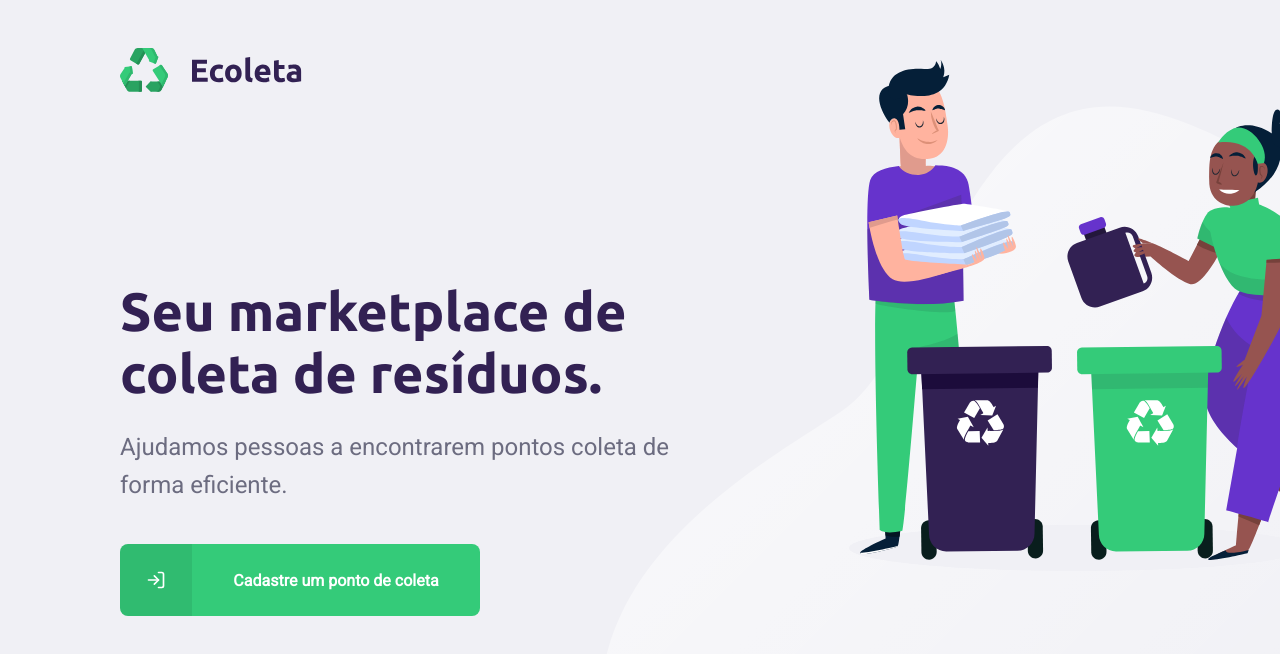
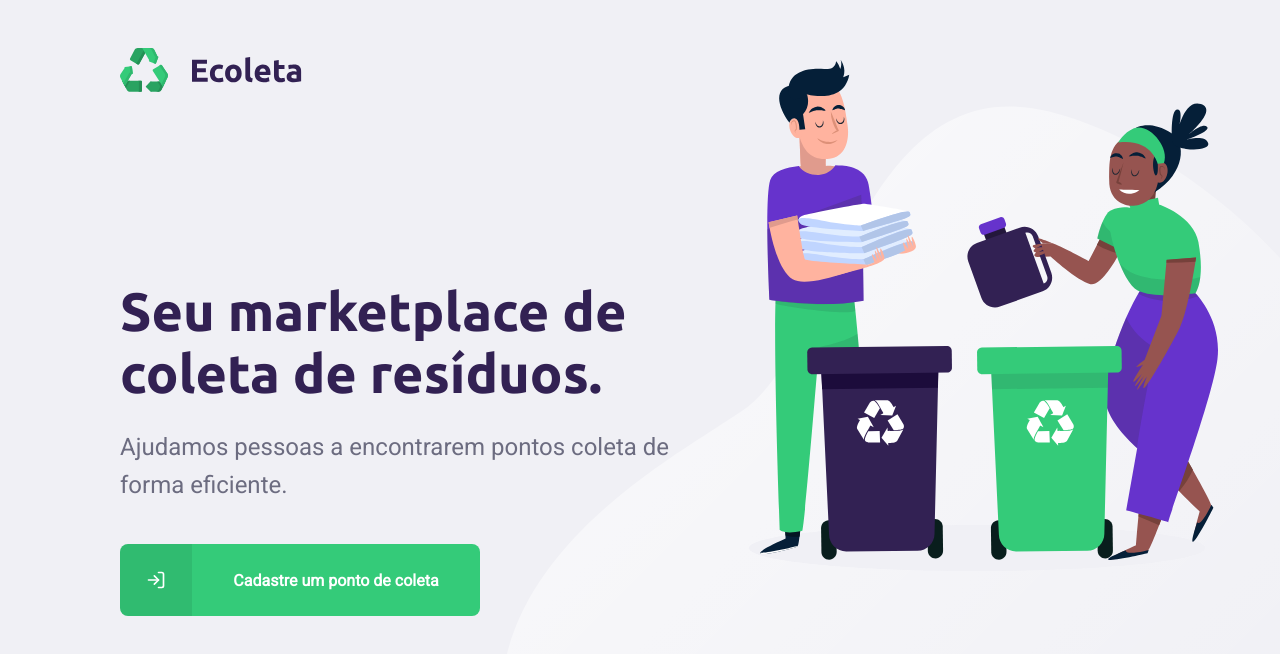
Before and after one commit to andersonalexdurante/ecoleta-web, a React (Create React App) app: page / in a window 1280 px wide. Shown: the top 654 px of the page. Built offline with nearby package versions, Linux system fonts and the light colour scheme.

Commit message:
Conexão com a API com Axios

```diff
--- a/package.json
+++ b/package.json
@@ -11,6 +11,7 @@
     "@types/react": "^16.9.0",
     "@types/react-dom": "^16.9.0",
     "@types/react-router-dom": "^5.1.5",
+    "axios": "^0.19.2",
     "leaflet": "^1.6.0",
     "react": "^16.13.1",
     "react-dom": "^16.13.1",
--- a/src/pages/Home/styles.css
+++ b/src/pages/Home/styles.css
@@ -1,7 +1,7 @@
 #page-home {
     height: 100vh;
 
-    background: url('../../assets/home-background.svg') no-repeat 600px bottom;
+    background: url('../../assets/home-background.svg') no-repeat 500px bottom;
     background-position-y: 60px;
 }
 
```
Also changed, not shown: src/services/api.ts (added, +7 -0 lines), 1 other file (tests, documents, lock files or other folders).
